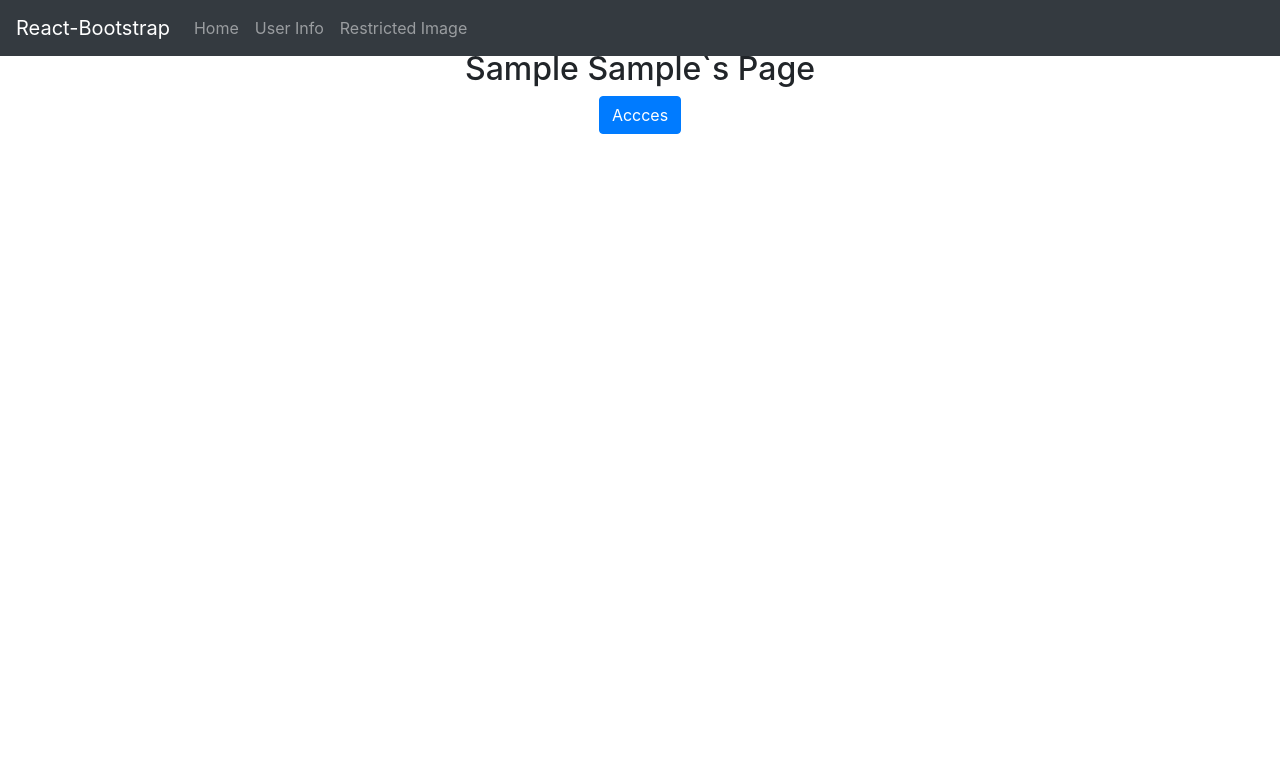
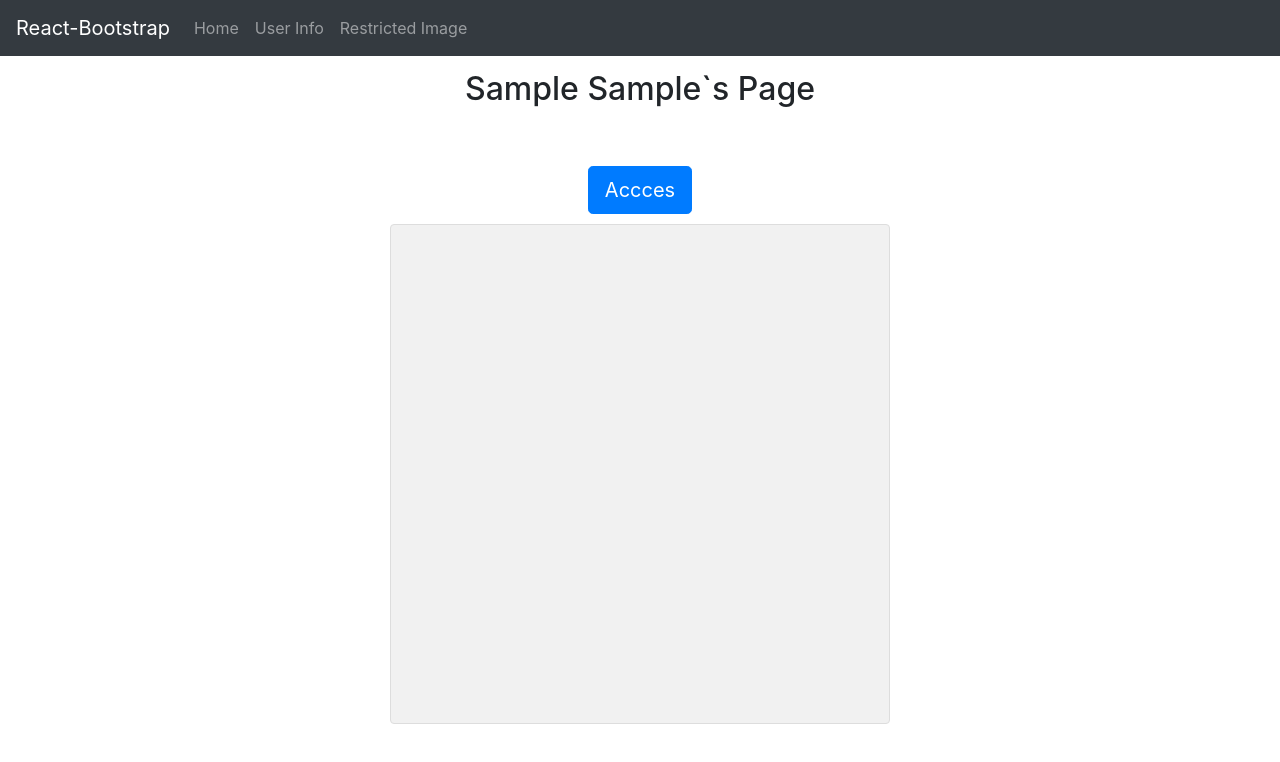
Before and after one commit to JakubLukaszuk/react-redux-spa, a React (Create React App) app: page /user-info in a window 1280 px wide. Both pictures are taken after typing "Sample", "Sample", "5" into the empty fields and a click on the button "Save". Shown: the top 762 px of the page. Built offline with nearby package versions, Linux system fonts and the light colour scheme.

Commit message:
Style RestricedImagePage
Styled RestrictedImagePage and also spinner added.
Styles in app improved.

```diff
--- a/src/App.js
+++ b/src/App.js
@@ -15,7 +15,6 @@ import {
 function App() {
   const isRouteAllowed = useSelector(selectIsUserDateCompelete);
   return (
-    <div className="App">
         <MainLayout>
           <Switch>
             <Route exact path={ROUTES.HOME} component={HomePage}/>
@@ -27,7 +26,6 @@ function App() {
           <Redirect to={ROUTES.NOT_FOUND}/>
         </Switch>
         </MainLayout>
-    </div>
   );
 }
 
--- a/src/App.sass
+++ b/src/App.sass
@@ -1,33 +1,4 @@
 @import "~bootstrap/scss/bootstrap"
 
-.App
+.centerText
   text-align: center
-
-.App-logo
-  height: 40vmin
-  pointer-events: none
-
-@media (prefers-reduced-motion: no-preference)
-  .App-logo
-    animation: App-logo-float infinite 3s ease-in-out
-
-
-.App-header
-  min-height: 100vh
-  display: flex
-  flex-direction: column
-  align-items: center
-  justify-content: center
-  font-size: calc(10px + 2vmin)
-
-.App-link
-  color: rgb(112, 76, 182)
-
-
-@keyframes App-logo-float
-  0%
-    transform: translateY(0)
-  50%
-    transform: translateY(10px)
-  100%
-    transform: translateY(0px)
--- a/src/components/UserInfoForm/UserInfoForm.jsx
+++ b/src/components/UserInfoForm/UserInfoForm.jsx
@@ -161,14 +161,14 @@ const UserInfoForm = (props) => {
     <Container>
         <Form noValidate onSubmit={onSubmit} validated={inputsState.valid && inputsState.toutched}>
         <UserInputRows inputsState={inputsState} onChange = {onChange}/>
-          <Row className = "UserInfoFormRow">
+          <Row className = "UserInfoFormRow centerText">
             <Col>
               {validationMessage ?
                 <Badge variant="danger">{validationMessage}</Badge>
               : null}
             </Col>
           </Row>
-          <Row className = "UserInfoFormRow">
+          <Row className = "UserInfoFormRow centerText">
             <Col>
               {userData.name && userData.surname ?
                 <h3>{`Hello ${userData.name} ${userData.surname} !`}</h3> :
--- a/src/index.sass
+++ b/src/index.sass
@@ -9,3 +9,4 @@ body
   overflow-x: hidden
   padding-top: 50px
   margin: 0
+  background-color: #f8f2f2
--- a/src/pages/RestrictedImagePage/RestrictedImagePage.jsx
+++ b/src/pages/RestrictedImagePage/RestrictedImagePage.jsx
@@ -1,12 +1,13 @@
 import React, {useState} from 'react';
 import {useSelector} from 'react-redux'
-import {Button, Col, Row, Container, Image, Spinner, Badge, Jumbotron} from 'react-bootstrap';
+import {Button, Col, Row, Container, Image, Spinner, Badge} from 'react-bootstrap';
 import {getImageAsync} from '../../data/services/imageService';
 import {getErrorMessage} from '../../utils/error';
 import {
     selectOverEighteenYersOld,
     selectUserData
 } from '../../slices/userSlice';
+import './RestrictedImagePage.sass'
 
 const RestrictedImagePage = () => {
   const isImageAllowed = useSelector(selectOverEighteenYersOld);
@@ -32,7 +33,9 @@ const RestrictedImagePage = () => {
             const objectURL = window.URL.createObjectURL(blob);
             setImgSource(objectURL);
           }
-          setIsLoading(false);
+          setTimeout(()=>{
+            setIsLoading(false);
+          }, 1000);
         })
     }
     else
@@ -43,20 +46,31 @@ const RestrictedImagePage = () => {
 
   return (
     <Container fluid>
-            <section>
-                <Row>
+            <section className="imagePageContentWrapper">
+                <Row className="imagePageContentWrapper__userNameWrapper">
                     <Col>
                         <h2>{name} {surname}`s Page</h2>
                     </Col>
                 </Row>
                 <Row className="justify-content-center">
-                    <Button onClick= {showImageHandle}>Accces</Button>
+                    <Button size="lg" onClick= {showImageHandle}>Accces</Button>
                 </Row>
-                <Row >
+                <Row>
                     <Col>
-                        {isLoading ? <Spinner/> : imgSource && !isWarining ?
-                            <Image src={imgSource} rounded/> : error ? getErrorMessage(error) : null}
-                        {isWarining ? <Badge variant="danger">You by at least 18 years old !</Badge> : null}
+                        <div className = "imagePageContentWrapper__imageWrapper">
+                            {isLoading ?
+                            <Spinner animation="border" size="lg" className="imagePageContentWrapper__spinner"/> :
+                            imgSource && !isWarining ?
+                                <Image className="imagePageContentWrapper__imageWrapper__secredImage" src={imgSource} rounded/> :
+                                error ?
+                                <Badge className="imagePageContentWrapper__warining" variant="danger">{getErrorMessage(error)}</Badge> :
+                                null}
+                        </div>
+                    </Col>
+                </Row>
+                <Row>
+                    <Col>
+                        {isWarining ? <Badge className="imagePageContentWrapper__warining" variant="danger">You by at least 18 years old !</Badge> : null}
                     </Col>
                 </Row>
             </section>
--- /dev/null
+++ b/src/pages/RestrictedImagePage/RestrictedImagePage.sass
@@ -0,0 +1,40 @@
+.imagePageContentWrapper
+    text-align: center
+    margin-top: 20px
+    &__userNameWrapper
+        margin-bottom: 50px
+    &__imageWrapper
+        position: relative
+        border: 1px solid #ddd
+        background-color: #f1f1f1
+        border-radius: 4px
+        object-fit: 4px
+        margin: 10px auto
+        width: 250px
+        height: 250px
+        @media (min-width: 576px)
+            width: 350px
+            height: 350px
+        @media (min-width: 992px)
+            width: 500px
+            height: 500px
+        &__secredImage
+            width: 250px
+            height: 250px
+            position: absolute
+            top: 0
+            left: 0
+            object-fit: cover
+            @media (min-width: 576px)
+                width: 350px
+                height: 350px
+            @media (min-width: 992px)
+                width: 500px
+                height: 500px
+    &__spinner
+        position: absolute
+        top: calc( 50% - 15px)
+        left: calc( 50% - 15px)
+        //pixels used inestead of transfrom: translate to not bug animation
+    &__warining
+        margin: 15px 0
--- a/src/slices/userSlice.js
+++ b/src/slices/userSlice.js
@@ -20,9 +20,13 @@ export const userInfoSlice = createSlice({
       state.userData.age = age;
 
       if(age >= 18)
-       {
+        {
           state.overEighteenYersOld = true;
-       }
+        }
+      else
+        {
+          state.overEighteenYersOld = false;
+        }
 
       if(name!= null && surname != null && age != null)
         {
--- a/src/utils/validation.js
+++ b/src/utils/validation.js
@@ -28,26 +28,24 @@ export const checkValidity = (value, rules) => {
 
   export const canBeValue = (value, maxLength, minValue) => {
 
-    const isSpecialSings = (val) => {
+    const isNotSpecialSings = (val) => {
       return (/[`%&!^#~<>;':"/[\]|{}()=_+-e]/.test(val))
     }
 
     const canBeIntergerValue = (val) => {
-      if (isSpecialSings(val)) {
+      if (isNotSpecialSings(val)) {
         if (IsInteger(Number(val)) >= minValue || val === "") {
           return true;
         }
       }
       return false;
     }
-    // if(!isSpecialSings(value)){
     if (value.length <= maxLength) {
       if (minValue) {
         return canBeIntergerValue(value);
       }
       return isLetterOrEmpty(value)
     }
-    // }
     return false;
   }
 
```
Also changed, not shown: 1 other file (tests, documents, lock files or other folders).
